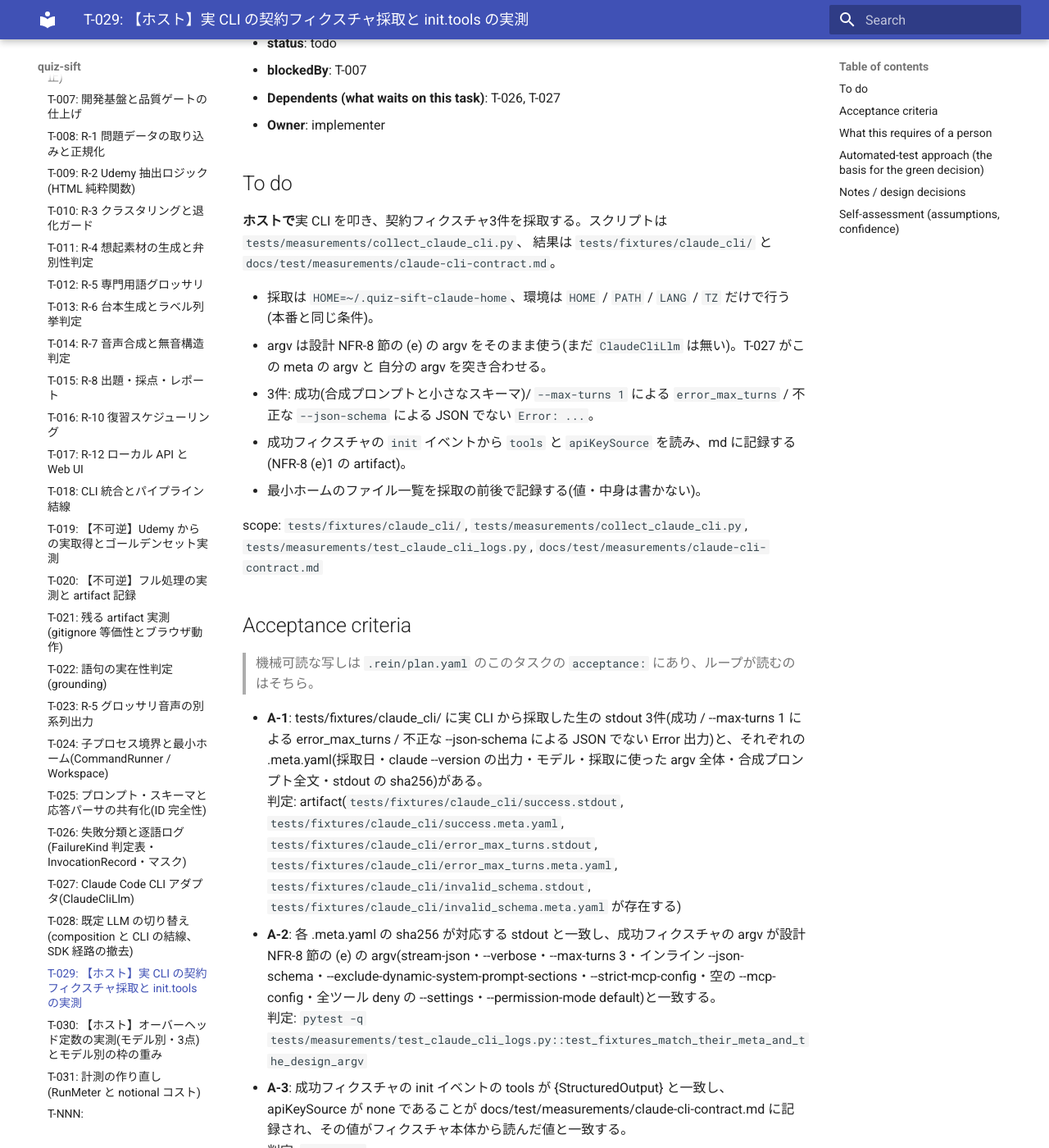
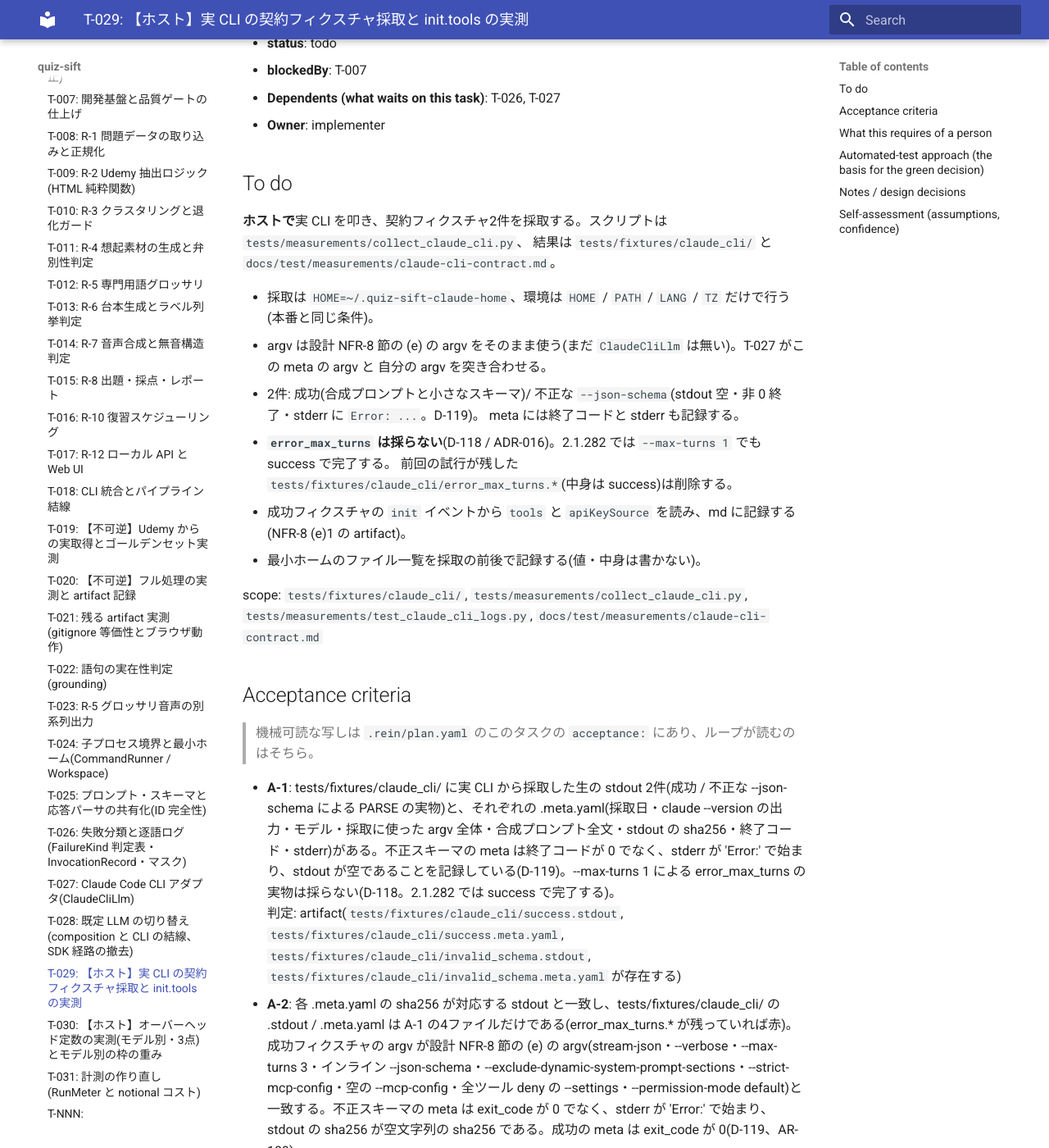
Before and after one commit to komoroko/quiz-sift, an MkDocs documentation site: the page built from docs/tasks/T-029.md, in a window 1280 px wide and 1400 px high, scrolled down 308 px. Shown: the whole window at 82% size. Built offline with MkDocs 1.6.1 and Material for MkDocs 9.7.7, drawn with Linux system fonts in a browser that asks for light colours; some of the changed text lies outside the part shown.

Commit message:
tasks: T-029 実測の巻き戻しを再分類し T-026/T-027/T-029 の受入基準を D-118〜D-120 に合わせる(AR-108〜AR-112 の処置)

```diff
--- a/docs/tasks/T-029.md
+++ b/docs/tasks/T-029.md
@@ -10,14 +10,16 @@
 
 ## To do
 
-**ホストで**実 CLI を叩き、契約フィクスチャ3件を採取する。スクリプトは `tests/measurements/collect_claude_cli.py`、
+**ホストで**実 CLI を叩き、契約フィクスチャ2件を採取する。スクリプトは `tests/measurements/collect_claude_cli.py`、
 結果は `tests/fixtures/claude_cli/` と `docs/test/measurements/claude-cli-contract.md`。
 
 - 採取は `HOME=~/.quiz-sift-claude-home`、環境は `HOME` / `PATH` / `LANG` / `TZ` だけで行う(本番と同じ条件)。
 - argv は設計 NFR-8 節の (e) の argv をそのまま使う(まだ `ClaudeCliLlm` は無い)。T-027 がこの meta の argv と
   自分の argv を突き合わせる。
-- 3件: 成功(合成プロンプトと小さなスキーマ)/ `--max-turns 1` による `error_max_turns` / 不正な `--json-schema` による
-  JSON でない `Error: ...`。
+- 2件: 成功(合成プロンプトと小さなスキーマ)/ 不正な `--json-schema`(stdout 空・非 0 終了・stderr に `Error: ...`。D-119)。
+  meta には終了コードと stderr も記録する。
+- **`error_max_turns` は採らない**(D-118 / ADR-016)。2.1.282 では `--max-turns 1` でも success で完了する。
+  前回の試行が残した `tests/fixtures/claude_cli/error_max_turns.*`(中身は success)は削除する。
 - 成功フィクスチャの `init` イベントから `tools` と `apiKeySource` を読み、md に記録する(NFR-8 (e)1 の artifact)。
 - 最小ホームのファイル一覧を採取の前後で記録する(値・中身は書かない)。
 
@@ -27,9 +29,9 @@ scope: `tests/fixtures/claude_cli/`, `tests/measurements/collect_claude_cli.py`,
 
 > 機械可読な写しは `.rein/plan.yaml` のこのタスクの `acceptance:` にあり、ループが読むのはそちら。
 
-- **A-1**: tests/fixtures/claude_cli/ に実 CLI から採取した生の stdout 3件(成功 / --max-turns 1 による error_max_turns / 不正な --json-schema による JSON でない Error 出力)と、それぞれの .meta.yaml(採取日・claude --version の出力・モデル・採取に使った argv 全体・合成プロンプト全文・stdout の sha256)がある。
-  判定: artifact(`tests/fixtures/claude_cli/success.stdout`, `tests/fixtures/claude_cli/success.meta.yaml`, `tests/fixtures/claude_cli/error_max_turns.stdout`, `tests/fixtures/claude_cli/error_max_turns.meta.yaml`, `tests/fixtures/claude_cli/invalid_schema.stdout`, `tests/fixtures/claude_cli/invalid_schema.meta.yaml` が存在する)
-- **A-2**: 各 .meta.yaml の sha256 が対応する stdout と一致し、成功フィクスチャの argv が設計 NFR-8 節の (e) の argv(stream-json・--verbose・--max-turns 3・インライン --json-schema・--exclude-dynamic-system-prompt-sections・--strict-mcp-config・空の --mcp-config・全ツール deny の --settings・--permission-mode default)と一致する。
+- **A-1**: tests/fixtures/claude_cli/ に実 CLI から採取した生の stdout 2件(成功 / 不正な --json-schema による PARSE の実物)と、それぞれの .meta.yaml(採取日・claude --version の出力・モデル・採取に使った argv 全体・合成プロンプト全文・stdout の sha256・終了コード・stderr)がある。不正スキーマの meta は終了コードが 0 でなく、stderr が 'Error:' で始まり、stdout が空であることを記録している(D-119)。--max-turns 1 による error_max_turns の実物は採らない(D-118。2.1.282 では success で完了する)。
+  判定: artifact(`tests/fixtures/claude_cli/success.stdout`, `tests/fixtures/claude_cli/success.meta.yaml`, `tests/fixtures/claude_cli/invalid_schema.stdout`, `tests/fixtures/claude_cli/invalid_schema.meta.yaml` が存在する)
+- **A-2**: 各 .meta.yaml の sha256 が対応する stdout と一致し、tests/fixtures/claude_cli/ の .stdout / .meta.yaml は A-1 の4ファイルだけである(error_max_turns.* が残っていれば赤)。成功フィクスチャの argv が設計 NFR-8 節の (e) の argv(stream-json・--verbose・--max-turns 3・インライン --json-schema・--exclude-dynamic-system-prompt-sections・--strict-mcp-config・空の --mcp-config・全ツール deny の --settings・--permission-mode default)と一致する。不正スキーマの meta は exit_code が 0 でなく、stderr が 'Error:' で始まり、stdout の sha256 が空文字列の sha256 である。成功の meta は exit_code が 0(D-119、AR-109)。
   判定: `pytest -q tests/measurements/test_claude_cli_logs.py::test_fixtures_match_their_meta_and_the_design_argv`
 - **A-3**: 成功フィクスチャの init イベントの tools が {StructuredOutput} と一致し、apiKeySource が none であることが docs/test/measurements/claude-cli-contract.md に記録され、その値がフィクスチャ本体から読んだ値と一致する。
   判定: `pytest -q tests/measurements/test_claude_cli_logs.py::test_init_tools_is_exactly_structured_output`
@@ -38,7 +40,7 @@ scope: `tests/fixtures/claude_cli/`, `tests/measurements/collect_claude_cli.py`,
 
 ## What this requires of a person
 
-- **dependency**: 人が事前に最小ホームを用意すること(`HOME=~/.quiz-sift-claude-home claude /login`)と、合成プロンプトによる実 CLI 呼び出し3回ぶんのレート枠 — read at `tests/measurements/collect_claude_cli.py` (ADR-014)
+- **dependency**: 人が事前に最小ホームを用意すること(`HOME=~/.quiz-sift-claude-home claude /login`)と、合成プロンプトによる実 CLI 呼び出し1回ぶんのレート枠(不正スキーマはモデルを呼ぶ前に終わる) — read at `tests/measurements/collect_claude_cli.py` (ADR-014)
   可逆性: 戻せる
 
 ## Automated-test approach (the basis for the green decision)
@@ -47,7 +49,7 @@ scope: `tests/fixtures/claude_cli/`, `tests/measurements/collect_claude_cli.py`,
 - **Test file(s)**: `tests/measurements/test_claude_cli_logs.py`
 - **Test target / cases** — 各ノードについて **何を壊すと赤になるか**:
 
-  - **A-2**: meta の sha256 と本体がずれる / argv から `--strict-mcp-config` を1つ落とす → 赤
+  - **A-2**: meta の sha256 と本体がずれる / argv から `--strict-mcp-config` を1つ落とす / `error_max_turns.stdout` を置いたまま / 不正スキーマの meta が exit_code 0 か stderr を欠く → 赤
   - **A-3**: `tools` に `Glob` が残っている記録 → 赤
   - **A-4**: metered 認証変数名が1つでも記録に現れる → 赤
 
@@ -55,12 +57,18 @@ scope: `tests/fixtures/claude_cli/`, `tests/measurements/collect_claude_cli.py`,
 
 - **人の前提**: 最小ホームを1回用意すること(`HOME=~/.quiz-sift-claude-home claude /login`)。無ければ実装者は
   `blocked` で止める。
-- 合成プロンプトだけを送るので教材本文はセッション記録に残らない。枠の消費は3回ぶん。不可逆ゲートにしない(D-108)。
+- 合成プロンプトだけを送るので教材本文はセッション記録に残らない。枠の消費は1回ぶん。不可逆ゲートにしない(D-108)。
 - 週次枠は 2026-09-25 時点で 95%(リセット 2026-09-28 08:00 JST)。3回なら足りる見込みだが、枠切れなら
   それ自体が枠切れ時の形の観測になる(設計 Open questions)。
+
+- **2026-09-25 の巻き戻し**: 初回の試行(claude 2.1.282)で `--max-turns 1` が `error_max_turns` にならず、不正スキーマの
+  `Error:` が stderr に出ることが分かり needs-revision になった。A-1 / A-2 を D-118 / D-119 に合わせて書き直した。
+  前回の採取物(スクリプト・フィクスチャ・md)はビルドの前に作業ツリーから外した。作り直す。
+
+- **tasks 段レビュー(AR-109 / AR-111)**: 不正スキーマの meta(exit≠0、stderr が `Error:`、stdout 空)は A-2 の command で判定する。前回の未追跡の採取物はビルド前に作業ツリーから退避した(退避先は scratchpad、リポジトリの外)。
 
 ## Self-assessment (assumptions, confidence)
 
 - **Confidence**: medium
-- **Assumptions made**: 最小ホームで `claude /login` が完結すること。2.1.281 から CLI が更新されていても同じ argv が受け付けられること。
+- **Assumptions made**: 最小ホームは 2026-09-25 に用意済み(前回の試行で実測)。2.1.281 から CLI が更新されていても同じ argv が受け付けられること。
 - **Open questions**: なし(あれば mandate で提示済み)。
```
Also changed, not shown: docs/tasks/T-026.md (+9 -5 lines), docs/tasks/T-027.md (+5 -3 lines), 3 other files.
